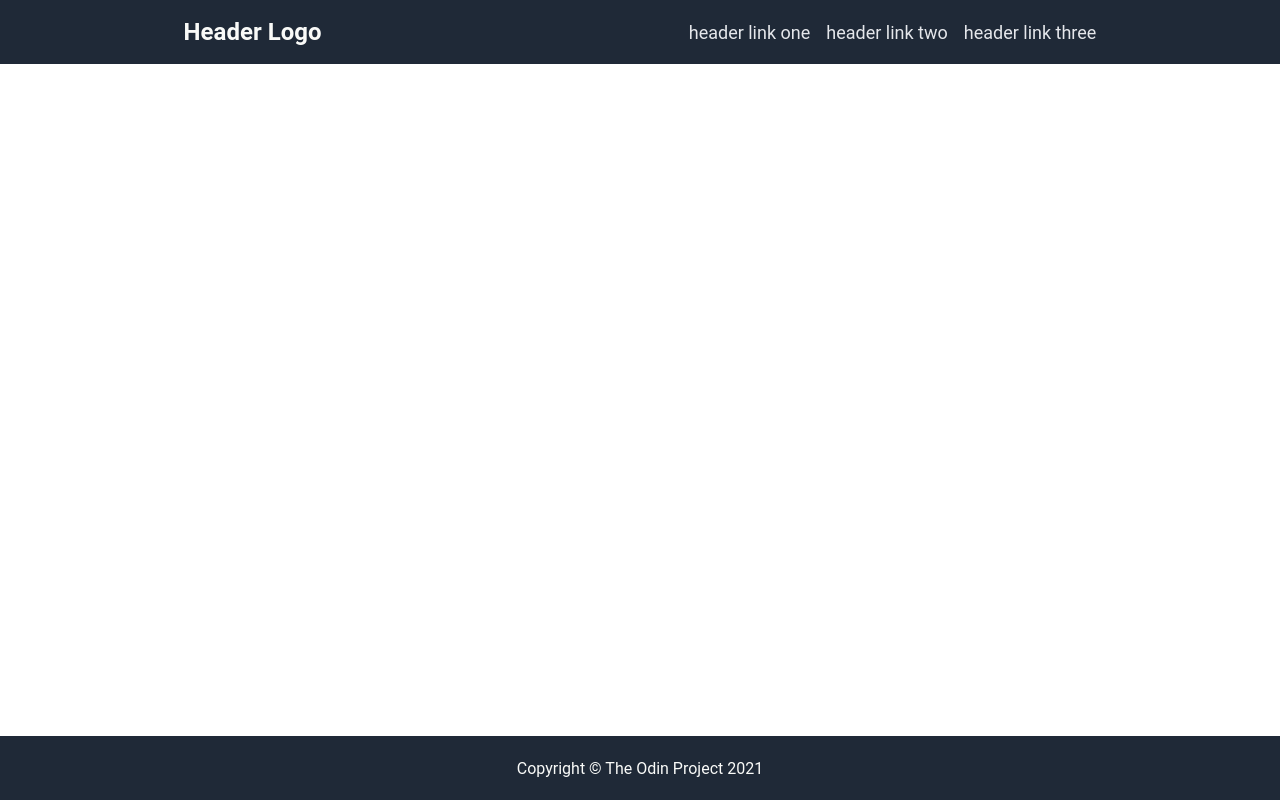
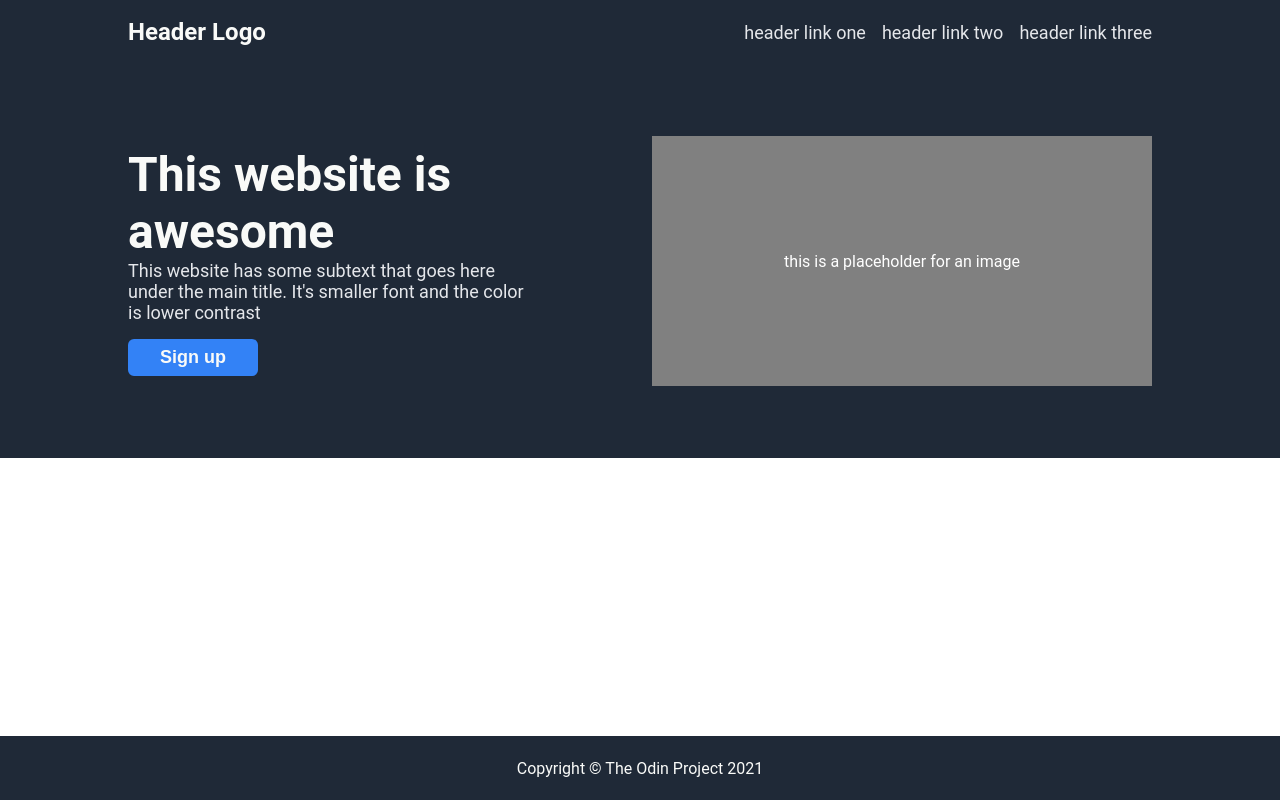
Before and after one commit to mat-95/odin-landing-page, a plain HTML site: page index.html in a window 1280 px wide. Drawn offline with Linux system fonts and the light colour scheme.

Commit message:
feat: add content and styling to hero section

```diff
--- a/index.html
+++ b/index.html
@@ -8,6 +8,7 @@
   </head>
 
   <body>
+    <div class="top">
       <div class="header">
         <div class="logo">
           Header Logo
@@ -20,11 +21,17 @@
         </ul>
       </div>
 
-    <div class="content">
-      <div class="section description">
-
+      <div class="hero">
+        <div class="description">
+          <div class="main">This website is awesome</div>
+          <div class="secondary">This website has some subtext that goes here under the main title. It's smaller font and the color is lower contrast</div>
+          <button class="sign-up">Sign up</button>
+        </div>
+        <div class="img">this is a placeholder for an image</div>
+      </div>
     </div>
 
+    <div class="content">
       <div class="section info">
 
       </div>
@@ -33,7 +40,7 @@
 
       </div>
 
-      <div class="section sign-up">
+      <div class="section call-to-action">
 
       </div>
     </div>
--- a/style.css
+++ b/style.css
@@ -30,15 +30,20 @@ ul {
   color: #e5e7eb;
 }
 
+.top {
+  background-color: #1F2937;
+}
+
 .header, .footer {
   height: 64px;
-  background-color: #1F2937;
   color: #F9FAF8;
 }
 
-.header {
+.header, .hero {
+  width: 80%;
+  margin: 0 auto;
   display: flex;
-  justify-content: space-around;
+  justify-content: space-between;
   align-items: center;
 }
 
@@ -47,7 +52,48 @@ ul {
   font-weight: bold;
 }
 
+.hero {
+  padding: 72px 0;
+}
+
+.description {
+  width: 400px;
+}
+
+.main {
+  font-size: 48px;
+  font-weight: bolder;
+  color: #F9FAF8;
+}
+
+.secondary {
+  font-size: 18px;
+  color: #e5e7eb;
+  margin-bottom: 16px;
+}
+
+.sign-up {
+  background-color: #3382f6;
+  color: #F9FAF8;
+  font-size: 18px;
+  font-weight: bold;
+  padding: 8px 32px;
+  border-radius: 6px;
+  border: none;
+}
+
+.img {
+  width: 500px;
+  height: 250px;
+  background-color: grey;
+  color: white;
+  display: flex;
+  justify-content: center;
+  align-items: center;
+}
+
 .footer {
+  background-color: #1F2937;
   display: flex;
   justify-content: center;
   align-items: center;
```
Lines whose indentation alone changed are shown as unchanged.
